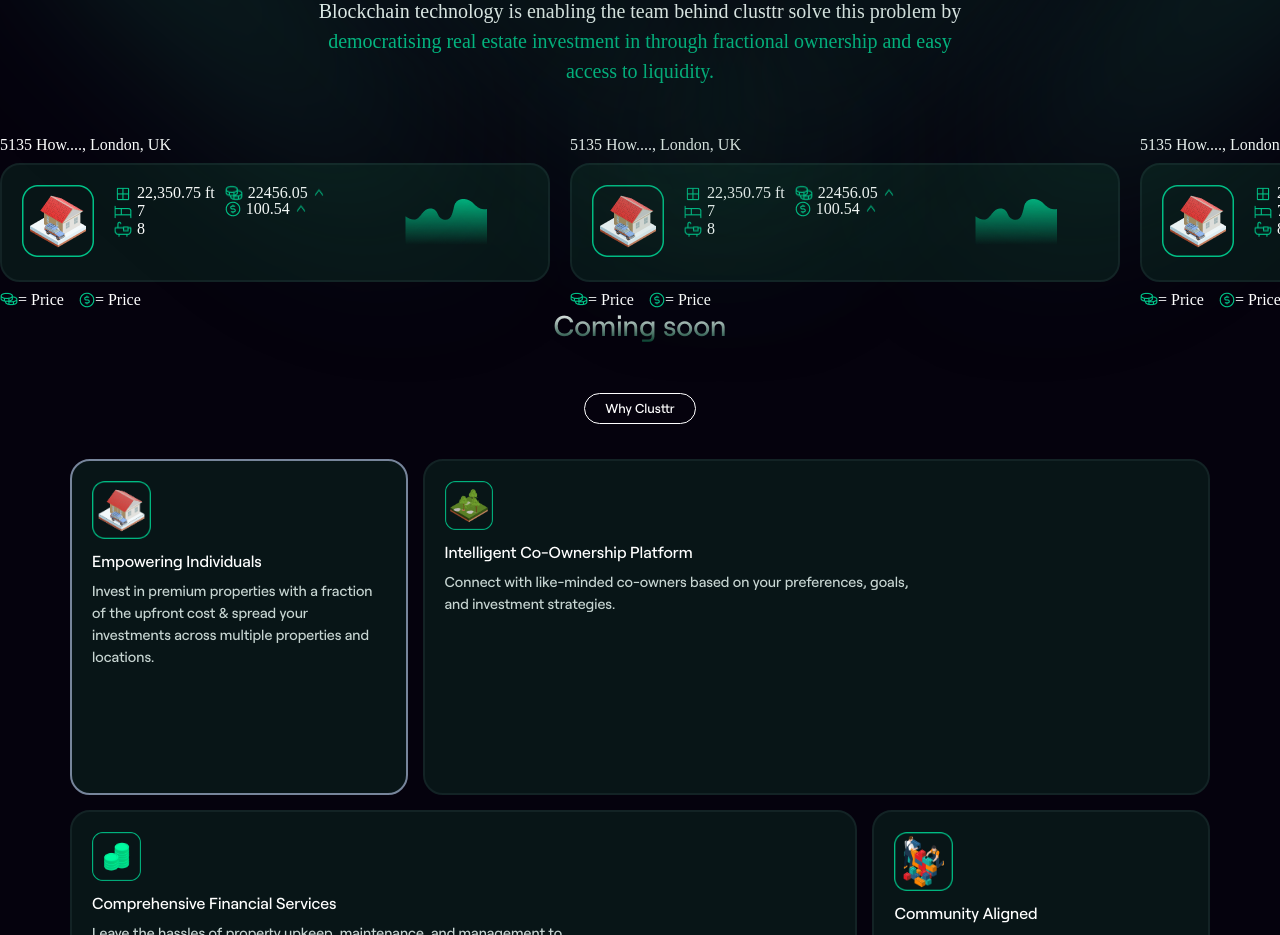
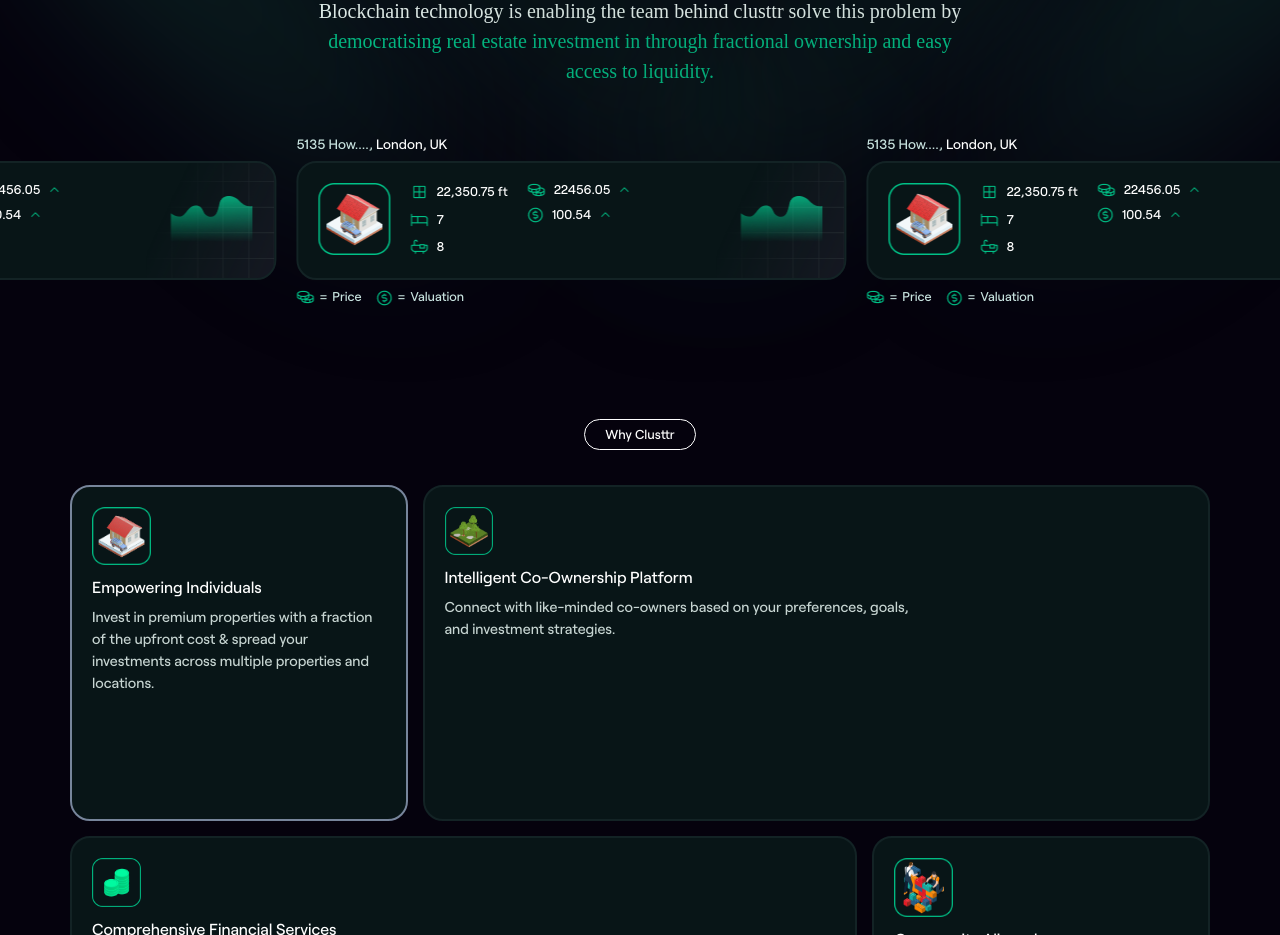
Before and after one commit to Clusttr/clusttr-web, a React (Vite) app: page / in a window 1280 px wide. Shown: the part 1040-1975 px from the top of the page. Built offline with nearby package versions, Linux system fonts and the light colour scheme; a web font is replaced by a local one.

Commit message:
Done with the Landing Page

```diff
--- a/src/views/landing/ComingSoon.tsx
+++ b/src/views/landing/ComingSoon.tsx
@@ -1,9 +1,11 @@
+import React from 'react';
 import styled from 'styled-components';
 import ComingSoonBox from './ComingSoonBox';
 
 const ComingSoon = () => {
 	return (
 		<ComingSoonStyle>
+			{React.cloneElement(
 				<div className="coming_soon_boxes">
 					<ComingSoonBox
 						address="5135 How...."
@@ -41,7 +43,27 @@ const ComingSoon = () => {
 						coins={22456.05}
 						dollar={100.54}
 					/>
+					<ComingSoonBox
+						address="5135 How...."
+						region="London, UK"
+						windowLength="22,350.75 ft"
+						beds={7}
+						bathrooms={8}
+						coins={22456.05}
+						dollar={100.54}
+					/>
+					<ComingSoonBox
+						address="5135 How...."
+						region="London, UK"
+						windowLength="22,350.75 ft"
+						beds={7}
+						bathrooms={8}
+						coins={22456.05}
+						dollar={100.54}
+					/>
 				</div>
+			)}
+
 			<div className="coming_soon">Coming soon</div>
 		</ComingSoonStyle>
 	);
@@ -49,11 +71,28 @@ const ComingSoon = () => {
 
 const ComingSoonStyle = styled.div`
 	color: white;
+	padding-bottom: 60px;
+	display: flex;
+
+	@keyframes slide {
+		from {
+			transform: translateX(0);
+		}
+		to {
+			transform: translateX(-100%);
+		}
+	}
 
 	& .coming_soon_boxes {
 		display: flex;
-		gap: 20px;
+
+		// padding: 110px 50px 110px;
+
+		animation: slide 15s infinite linear;
 	}
+	// & .coming_soon_boxes:last-child {
+	// 	margin-right: 350px;
+	// }
 
 	& .coming_soon {
 		font-size: 1.8rem;
--- a/src/views/landing/ComingSoonBox.tsx
+++ b/src/views/landing/ComingSoonBox.tsx
@@ -24,8 +24,8 @@ const ComingSoonBox = ({
 }: BoxTypes) => {
 	return (
 		<BoxStyle>
-			<div>
-				{address}, {region}
+			<div className="coming_soon_location">
+				<span className="coming_soon_highlighted">{address},</span> {region}
 			</div>
 
 			<ComingSoonCard
@@ -41,13 +41,15 @@ const ComingSoonBox = ({
 					<div>
 						<img src={coinsIcon} alt="" />
 					</div>
-					<div>= Price</div>
+					<div className="coming_soon_icon_info_text">=</div>
+					<div className="coming_soon_icon_info_text">Price</div>
 				</div>
 				<div className="coming_soon_icon_info">
 					<div>
 						<img src={dollarIcon} alt="" />
 					</div>
-					<div>= Price</div>
+					<div className="coming_soon_icon_info_text">=</div>
+					<div className="coming_soon_icon_info_text">Valuation</div>
 				</div>
 			</div>
 		</BoxStyle>
@@ -58,15 +60,29 @@ const BoxStyle = styled.div`
 	display: flex;
 	flex-direction: column;
 	gap: 10px;
+	margin-right: 20px;
 
 	width: 100%;
 	min-width: 550px;
+	& .coming_soon_location {
+		font-weight: 500;
+		font-size: 0.85rem;
+	}
+	& .coming_soon_highlighted {
+		color: #c8e3df;
+	}
 	& .coming_soon_icon_info_container {
 		display: flex;
 		gap: 15px;
 	}
 	& .coming_soon_icon_info {
 		display: flex;
+		gap: 5px;
+	}
+	& .coming_soon_icon_info_text {
+		font-weight: 500;
+		font-size: 0.8rem;
+		color: #c8e3df;
 	}
 `;
 
--- a/src/views/landing/ComingSoonCard.tsx
+++ b/src/views/landing/ComingSoonCard.tsx
@@ -26,12 +26,13 @@ const ComingSoonCard = ({
 }: CardType) => {
 	return (
 		<CardStyle>
+			<img className="grid" src={grid} alt="" />
 			<div className="card_info_container">
 				<div>
 					<img src={house} alt="" />
 				</div>
 				<div className="card_info_inner_container">
-					<div>
+					<div className="card_info_inner_container_contents">
 						<div className="card_info">
 							<img src={windowEdge} alt="" />
 							<div>{windowLength}</div>
@@ -45,7 +46,7 @@ const ComingSoonCard = ({
 							<div>{bathrooms}</div>
 						</div>
 					</div>
-					<div>
+					<div className="card_info_inner_container_contents">
 						<div className="card_info">
 							<img src={coinsIcon} alt="" />
 							<div>{coins}</div>
@@ -68,25 +69,40 @@ const ComingSoonCard = ({
 
 const CardStyle = styled.div`
 	display: flex;
-	gap: 80px;
+	gap: 30px;
 	background-color: #081517;
 	padding: 20px;
 	border-radius: 20px;
 	border: 2px solid #132325;
 	align-items: center;
+	position: relative;
+	overflow: hidden;
 
+	& .grid {
+		position: absolute;
+		right: 0;
+	}
 	& .card_info_container {
 		display: flex;
 		gap: 20px;
 	}
 	& .card_info_inner_container {
 		display: flex;
-
+		width: 100%;
+		min-width: 300px;
+		gap: 20px;
+	}
+	& .card_info_inner_container_contents {
+		display: flex;
+		flex-direction: column;
 		gap: 10px;
 	}
 	& .card_info {
 		display: flex;
-		gap: 5px;
+		align-items: center;
+		gap: 8px;
+		font-weight: 500;
+		font-size: 0.8rem;
 	}
 `;
 
```
Lines whose indentation alone changed are shown as unchanged.
